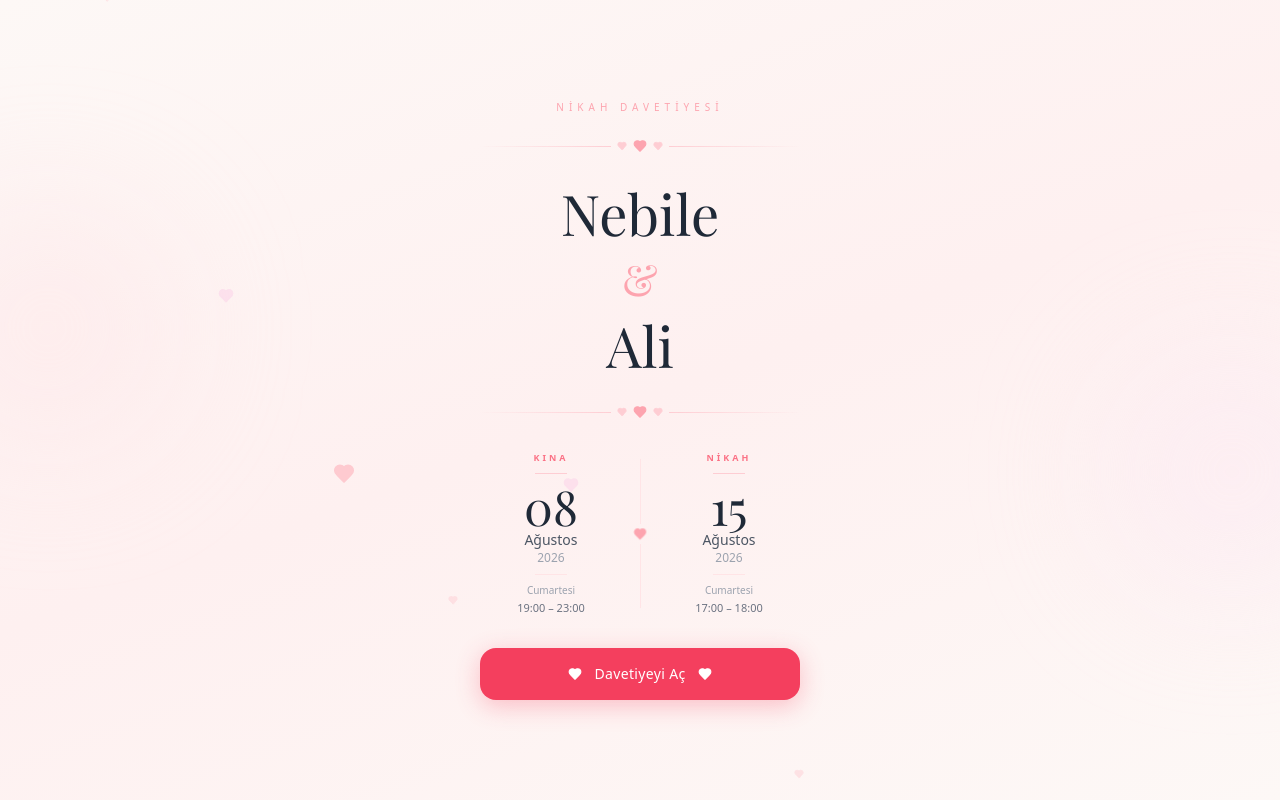
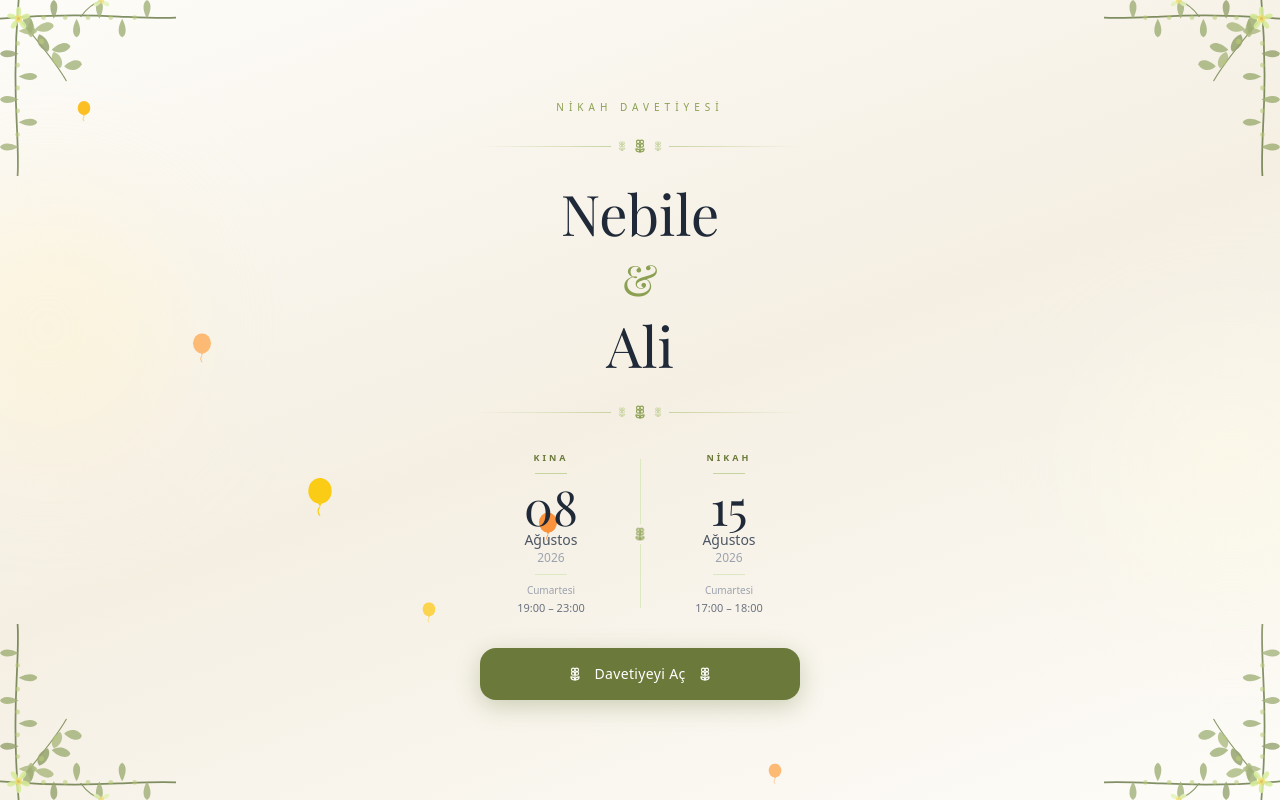
Before and after one commit to yldrmali/personal-event, a React (Vite) app: page / in a window 1280 px wide. Built offline with nearby package versions, Linux system fonts and the light colour scheme; a web font is replaced by a local one.

Commit message:
Apply mediterranean style

```diff
--- a/index.html
+++ b/index.html
@@ -11,7 +11,7 @@
       href="https://fonts.googleapis.com/css2?family=Playfair+Display:ital@0;1&display=swap"
       rel="stylesheet"
     />
-    <title>Nebile & Ali Evleniyor</title>
+    <title>Kına & Düğün Davetiyesi</title>
   </head>
 
   <body>
--- a/src/components/layout/bottom-bar.jsx
+++ b/src/components/layout/bottom-bar.jsx
@@ -73,7 +73,7 @@ const BottomBar = () => {
                 className={cn(
                   "flex flex-col items-center justify-center py-2.5 px-4 rounded-xl transition-all duration-300",
                   "active:bg-gray-100 cursor-pointer min-w-[72px]",
-                  active === item.id ? "bg-rose-50" : "hover:bg-gray-50/80",
+                  active === item.id ? "bg-[#6B7A3A]/10" : "hover:bg-gray-50/80",
                 )}
                 whileTap={{ scale: 0.93 }}
                 onClick={(e) => handleMenuClick(e, item.href, item.id)}
@@ -86,7 +86,7 @@ const BottomBar = () => {
                     className={cn(
                       "h-5 w-5 mb-1 transition-all duration-300",
                       active === item.id
-                        ? "stroke-rose-500 stroke-[2.5px]"
+                        ? "stroke-[#6B7A3A] stroke-[2.5px]"
                         : "stroke-gray-500 stroke-2",
                     )}
                   />
@@ -94,7 +94,7 @@ const BottomBar = () => {
                 <span
                   className={cn(
                     "text-[11px] font-medium transition-all duration-300",
-                    active === item.id ? "text-rose-500" : "text-gray-500",
+                    active === item.id ? "text-[#6B7A3A]" : "text-gray-500",
                   )}
                 >
                   {item.label}
--- a/src/config/config.js
+++ b/src/config/config.js
@@ -1,6 +1,6 @@
 const config = {
   data: {
-    title: "Emre & Hande Evleniyor",
+    title: "Ali & Nebile Evleniyor",
     description:
       "Sizi bu özel günümüzde aramızda görmekten büyük mutluluk duyacağız.",
 
--- a/src/features/invitation/components/hero.jsx
+++ b/src/features/invitation/components/hero.jsx
@@ -1,4 +1,4 @@
-import { Heart } from "lucide-react";
+import { Flower2 } from "lucide-react";
 import { motion } from "framer-motion";
 import { useCallback, useEffect, useState } from "react";
 import { cn } from "@/lib/utils";
@@ -37,7 +37,7 @@ const CountdownTimer = ({ targetDate, scaleIn }) => {
 
   return (
     <div className={cn("w-full space-y-3")}>
-      <p className={cn("text-center text-[9px] uppercase tracking-[4px] text-rose-300")}>
+      <p className={cn("text-center text-[9px] uppercase tracking-[4px] text-[#8BA052]")}>
         Nikaha Kalan
       </p>
       <div className={cn("grid grid-cols-4 gap-2")}>
@@ -49,10 +49,10 @@ const CountdownTimer = ({ targetDate, scaleIn }) => {
             animate="visible"
             className={cn(
               "flex flex-col items-center py-3 rounded-2xl",
-              "bg-white/60 backdrop-blur-sm border border-rose-100/60",
+              "bg-white/60 backdrop-blur-sm border border-[#DCE8C0]/60",
             )}
           >
-            <span className={cn("text-2xl font-serif text-rose-700 leading-none tabular-nums")}>
+            <span className={cn("text-2xl font-serif text-[#4E6228] leading-none tabular-nums")}>
               {String(value).padStart(2, "0")}
             </span>
             <span className={cn("text-[9px] text-gray-400 mt-1 uppercase tracking-wide")}>{label}</span>
@@ -63,19 +63,39 @@ const CountdownTimer = ({ targetDate, scaleIn }) => {
   );
 };
 
-// ── floating hearts ───────────────────────────────────────────────────────────
+// ── balloon svg ───────────────────────────────────────────────────────────────
 
-const FloatingHearts = () => {
-  const [hearts] = useState(() =>
+const BalloonSvg = ({ size, className }) => (
+  <svg
+    width={size}
+    height={Math.round(size * 1.5)}
+    viewBox="0 0 20 30"
+    className={className}
+    fill="currentColor"
+  >
+    <ellipse cx="10" cy="10" rx="9" ry="10" />
+    <polygon points="8.5,19.5 11.5,19.5 10,22" />
+    <path d="M10 22 Q7 25.5 10 29" fill="none" stroke="currentColor" strokeWidth="0.9" />
+  </svg>
+);
+
+// ── floating balloons ─────────────────────────────────────────────────────────
+
+const FloatingBalloons = () => {
+  const [balloons] = useState(() =>
     [...Array(8)].map((_, i) => ({
       left: `${5 + i * 12}%`,
       size: 12 + (i % 3) * 6,
-      color:
-        i % 3 === 0
-          ? "text-rose-200"
-          : i % 3 === 1
-            ? "text-pink-200"
-            : "text-rose-300",
+      colorClass:
+        i % 5 === 0
+          ? "text-amber-400"
+          : i % 5 === 1
+            ? "text-orange-300"
+            : i % 5 === 2
+              ? "text-yellow-400"
+              : i % 5 === 3
+                ? "text-amber-300"
+                : "text-orange-400",
       duration: 7 + (i % 4) * 2,
       delay: i * 0.9,
     })),
@@ -83,17 +103,15 @@ const FloatingHearts = () => {
 
   return (
     <div className={cn("absolute inset-0 overflow-hidden pointer-events-none")}>
-      {hearts.map((h, i) => (
+      {balloons.map((b, i) => (
         <motion.div
           key={i}
-          className={cn("absolute", h.color)}
-          style={{ left: h.left, bottom: "-5%" }}
-          animate={{
-            y: [0, -(typeof window !== "undefined" ? window.innerHeight * 1.15 : 800)],
-          }}
-          transition={{ duration: h.duration, repeat: Infinity, delay: h.delay, ease: "linear" }}
+          className={cn("absolute", b.colorClass)}
+          style={{ left: b.left, bottom: "-5%" }}
+          animate={{ y: [0, -(typeof window !== "undefined" ? window.innerHeight * 1.15 : 800)] }}
+          transition={{ duration: b.duration, repeat: Infinity, delay: b.delay, ease: "linear" }}
         >
-          <Heart style={{ width: h.size, height: h.size }} fill="currentColor" opacity={0.45} />
+          <BalloonSvg size={b.size} />
         </motion.div>
       ))}
     </div>
@@ -102,13 +120,13 @@ const FloatingHearts = () => {
 
 // ── ornament ──────────────────────────────────────────────────────────────────
 
-const HeartDivider = () => (
+const FlowerDivider = () => (
   <div className={cn("flex items-center justify-center gap-1.5")}>
-    <div className={cn("h-px flex-1 bg-gradient-to-r from-transparent to-rose-200")} />
-    <Heart className={cn("w-2.5 h-2.5 text-rose-200")} fill="currentColor" />
-    <Heart className={cn("w-3.5 h-3.5 text-rose-300")} fill="currentColor" />
-    <Heart className={cn("w-2.5 h-2.5 text-rose-200")} fill="currentColor" />
-    <div className={cn("h-px flex-1 bg-gradient-to-l from-transparent to-rose-200")} />
+    <div className={cn("h-px flex-1 bg-gradient-to-r from-transparent to-[#C8D4A0]")} />
+    <Flower2 className={cn("w-2.5 h-2.5 text-[#C8D4A0]")} />
+    <Flower2 className={cn("w-3.5 h-3.5 text-[#8BA052]")} />
+    <Flower2 className={cn("w-2.5 h-2.5 text-[#C8D4A0]")} />
+    <div className={cn("h-px flex-1 bg-gradient-to-l from-transparent to-[#C8D4A0]")} />
   </div>
 );
 
@@ -123,8 +141,7 @@ const PersonBlock = ({ person, role, fadeUp }) => (
       {role === "oğlu" ? "'nin değerli oğlu" : "'nin değerli kızı"}
     </p>
     <p className={cn("text-3xl font-serif text-gray-800 leading-tight")}>
-      {person.firstName}{" "}
-      <span className={cn("font-light text-2xl")}>{person.lastName}</span>
+      {person.firstName}{" "}{person.lastName}
     </p>
   </motion.div>
 );
@@ -144,12 +161,12 @@ export default function Hero() {
       className={cn(
         "min-h-screen flex flex-col items-center justify-center px-6 py-16 text-center relative overflow-hidden",
       )}
-      style={{ background: "linear-gradient(160deg, #fdf8f6 0%, #fef0f0 50%, #fdf8f6 100%)" }}
+      style={{ background: "linear-gradient(160deg, #fdfcf8 0%, #f5efe3 50%, #fdfcf8 100%)" }}
     >
-      <div className={cn("absolute top-1/4 -left-16 w-56 h-56 bg-rose-100/40 rounded-full blur-3xl")} />
-      <div className={cn("absolute bottom-1/4 -right-16 w-56 h-56 bg-pink-100/40 rounded-full blur-3xl")} />
+      <div className={cn("absolute top-1/4 -left-16 w-56 h-56 bg-amber-100/40 rounded-full blur-3xl")} />
+      <div className={cn("absolute bottom-1/4 -right-16 w-56 h-56 bg-yellow-50/50 rounded-full blur-3xl")} />
 
-      {!reduceMotion && <FloatingHearts />}
+      {!reduceMotion && <FloatingBalloons />}
 
       <motion.div
         variants={staggerContainer()}
@@ -159,32 +176,31 @@ export default function Hero() {
       >
         <motion.p
           variants={fade}
-          className={cn("text-[9px] uppercase tracking-[5px] text-rose-300")}
+          className={cn("text-[9px] uppercase tracking-[5px] text-[#8BA052]")}
         >
           Nikah Davetiyesi
         </motion.p>
 
         <motion.div variants={scaleIn}>
-          <HeartDivider />
+          <FlowerDivider />
         </motion.div>
 
-        {/* Family card */}
         <motion.div
           variants={fadeUp}
           className={cn(
-            "bg-white/60 backdrop-blur-sm rounded-3xl border border-rose-100/70 px-6 py-8 space-y-6",
-            "shadow-[0_4px_30px_rgba(244,63,94,0.08)]",
+            "bg-white/60 backdrop-blur-sm rounded-3xl border border-[#DCE8C0]/70 px-6 py-8 space-y-6",
+            "shadow-[0_4px_30px_rgba(107,122,58,0.08)]",
           )}
         >
-          <PersonBlock person={config.groom} role="oğlu" fadeUp={fadeUp} />
+          <PersonBlock person={config.bride} role="kızı" fadeUp={fadeUp} />
 
           <div className={cn("flex items-center justify-center gap-3")}>
-            <div className={cn("h-px flex-1 bg-rose-100")} />
+            <div className={cn("h-px flex-1 bg-[#DCE8C0]")} />
             <motion.div
               animate={
                 reduceMotion
                   ? undefined
-                  : { scale: [1, 1.2, 1], rotate: [0, 10, -10, 0] }
+                  : { scale: [1, 1.2, 1], rotate: [0, 15, -15, 0] }
               }
               transition={
                 reduceMotion
@@ -192,16 +208,16 @@ export default function Hero() {
                   : { duration: LOOP.pulse, repeat: Infinity, ease: EASE.inOut }
               }
             >
-              <Heart className={cn("w-5 h-5 text-rose-400")} fill="currentColor" />
+              <Flower2 className={cn("w-5 h-5 text-[#8BA052]")} />
             </motion.div>
-            <div className={cn("h-px flex-1 bg-rose-100")} />
+            <div className={cn("h-px flex-1 bg-[#DCE8C0]")} />
           </div>
 
-          <PersonBlock person={config.bride} role="kızı" fadeUp={fadeUp} />
+          <PersonBlock person={config.groom} role="oğlu" fadeUp={fadeUp} />
         </motion.div>
 
         <motion.div variants={scaleIn}>
-          <HeartDivider />
+          <FlowerDivider />
         </motion.div>
 
         <CountdownTimer targetDate={config.nikah.date} scaleIn={scaleIn} />
--- a/src/features/invitation/components/landing-page.jsx
+++ b/src/features/invitation/components/landing-page.jsx
@@ -1,7 +1,7 @@
 import { useState } from "react";
 import { useConfig } from "@/features/invitation/hooks/use-config";
 import { motion } from "framer-motion";
-import { Heart } from "lucide-react";
+import { Flower2 } from "lucide-react";
 import {
   useMotionPreset,
   staggerContainer,
@@ -24,57 +24,159 @@ const parseDate = (isoDate) => {
   };
 };
 
+// ── olive branch corner svg ───────────────────────────────────────────────────
+
+const OliveBranch = ({ style }) => (
+  <svg
+    viewBox="0 0 170 170"
+    className="w-full h-full"
+    style={style}
+    fill="none"
+  >
+    {/* Main stems */}
+    <path d="M 0 18 C 35 15 75 14 115 16 C 138 17 155 18 170 17" stroke="#4E6228" strokeWidth="1.7" strokeLinecap="round"/>
+    <path d="M 18 0 C 15 35 14 75 16 115 C 17 138 18 155 17 170" stroke="#4E6228" strokeWidth="1.7" strokeLinecap="round"/>
+    {/* Inner diagonal sub-branch */}
+    <path d="M 22 22 C 38 42 54 60 64 78" stroke="#5D7230" strokeWidth="1.1" strokeLinecap="round"/>
+    {/* Small branch off horizontal */}
+    <path d="M 78 16 C 84 8 90 3 98 1" stroke="#5D7230" strokeWidth="1.0" strokeLinecap="round"/>
+
+    {/* Leaves on horizontal branch – alternating above/below */}
+    {[30, 52, 74, 96, 118, 142].map((x, i) => (
+      i % 2 === 0 ? (
+        <path key={`h${x}`}
+          d={`M ${x} 18 C ${x-5} 27 ${x-4} 34 ${x} 36 C ${x+4} 34 ${x+5} 27 ${x} 18 Z`}
+          fill={i % 3 === 0 ? "#8BA052" : "#7A9245"} opacity="0.82"/>
+      ) : (
+        <path key={`h${x}`}
+          d={`M ${x} 18 C ${x-5} 9 ${x-4} 2 ${x} 0 C ${x+4} 2 ${x+5} 9 ${x} 18 Z`}
+          fill={i % 3 === 1 ? "#6B8038" : "#7A9245"} opacity="0.80"/>
+      )
+    ))}
+
+    {/* Leaves on vertical branch – alternating right/left */}
+    {[30, 52, 74, 96, 118, 142].map((y, i) => (
+      i % 2 === 0 ? (
+        <path key={`v${y}`}
+          d={`M 18 ${y} C 27 ${y-5} 34 ${y-4} 36 ${y} C 34 ${y+4} 27 ${y+5} 18 ${y} Z`}
+          fill={i % 3 === 0 ? "#8BA052" : "#7A9245"} opacity="0.82"/>
+      ) : (
+        <path key={`v${y}`}
+          d={`M 18 ${y} C 9 ${y-5} 2 ${y-4} 0 ${y} C 2 ${y+4} 9 ${y+5} 18 ${y} Z`}
+          fill={i % 3 === 1 ? "#6B8038" : "#7A9245"} opacity="0.80"/>
+      )
+    ))}
+
+    {/* Leaves on diagonal sub-branch */}
+    <path d="M 30 32 C 22 26 20 18 25 14 C 32 17 34 26 30 32 Z" fill="#7A9245" opacity="0.85"/>
+    <path d="M 34 28 C 42 20 50 20 52 25 C 48 32 38 32 34 28 Z" fill="#8BA052" opacity="0.82"/>
+    <path d="M 46 50 C 36 46 34 38 38 33 C 46 36 50 46 46 50 Z" fill="#6B8038" opacity="0.85"/>
+    <path d="M 50 48 C 58 40 66 40 68 45 C 64 52 54 52 50 48 Z" fill="#7A9245" opacity="0.82"/>
+    <path d="M 58 66 C 50 62 48 55 52 50 C 60 53 62 62 58 66 Z" fill="#8BA052" opacity="0.80"/>
+    <path d="M 62 64 C 70 56 78 57 79 62 C 76 69 66 69 62 64 Z" fill="#7A9245" opacity="0.78"/>
+
+    {/* Olive berries – horizontal branch */}
+    {[42, 63, 85, 107, 130].map((x) => (
+      <circle key={`bh${x}`} cx={x} cy={17} r="2.3" fill="#9BB840" opacity="0.55"/>
+    ))}
+    {/* Olive berries – vertical branch */}
+    {[42, 63, 85, 107, 130].map((y) => (
+      <circle key={`bv${y}`} cx={17} cy={y} r="2.3" fill="#9BB840" opacity="0.55"/>
+    ))}
+    {/* Berries on diagonal */}
+    <circle cx="40" cy="40" r="2.5" fill="#A8C040" opacity="0.52"/>
+    <circle cx="54" cy="60" r="2" fill="#9BB840" opacity="0.52"/>
+
+    {/* Corner 5-petal flower at (18, 18) */}
+    <g transform="translate(18,18)">
+      {[0, 72, 144, 216, 288].map((rot) => (
+        <g key={`p${rot}`} transform={`rotate(${rot})`}>
+          <ellipse cx="0" cy="-7" rx="2.5" ry="4.5" fill="#C8E878" opacity="0.88"/>
+        </g>
+      ))}
+      <circle r="3.5" fill="#EDD840" opacity="0.92"/>
+      <circle r="1.5" fill="#C8A820" opacity="0.80"/>
+    </g>
+
+    {/* Tiny 3-petal flower at sub-branch tip */}
+    <g transform="translate(98,1)">
+      {[0, 120, 240].map((rot) => (
+        <g key={`sp${rot}`} transform={`rotate(${rot})`}>
+          <ellipse cx="0" cy="-5" rx="2" ry="3.5" fill="#D8F0A0" opacity="0.85"/>
+        </g>
+      ))}
+      <circle r="2.5" fill="#EDD840" opacity="0.82"/>
+    </g>
+  </svg>
+);
+
+// ── balloon svg ───────────────────────────────────────────────────────────────
+
+const BalloonSvg = ({ size, className }) => (
+  <svg
+    width={size}
+    height={Math.round(size * 1.5)}
+    viewBox="0 0 20 30"
+    className={className}
+    fill="currentColor"
+  >
+    <ellipse cx="10" cy="10" rx="9" ry="10" />
+    <polygon points="8.5,19.5 11.5,19.5 10,22" />
+    <path d="M10 22 Q7 25.5 10 29" fill="none" stroke="currentColor" strokeWidth="0.9" />
+  </svg>
+);
+
 // ── decorative components ─────────────────────────────────────────────────────
 
-const FloatingHearts = () => {
-  const [hearts] = useState(() =>
+const FloatingBalloons = () => {
+  const [balloons] = useState(() =>
     [...Array(10)].map((_, i) => ({
-      left: `${8 + i * 9}%`,
-      size: 10 + (i % 3) * 6,
-      color:
-        i % 3 === 0
-          ? "text-rose-200"
-          : i % 3 === 1
-            ? "text-pink-200"
-            : "text-rose-300",
-      duration: 6 + (i % 4) * 2,
+      left: `${6 + i * 9}%`,
+      size: 14 + (i % 3) * 6,
+      colorClass:
+        i % 5 === 0
+          ? "text-amber-400"
+          : i % 5 === 1
+            ? "text-orange-300"
+            : i % 5 === 2
+              ? "text-yellow-400"
+              : i % 5 === 3
+                ? "text-amber-300"
+                : "text-orange-400",
+      duration: 7 + (i % 4) * 2,
       delay: i * 0.8,
     })),
   );
 
   return (
     <div className={cn("absolute inset-0 overflow-hidden pointer-events-none")}>
-      {hearts.map((h, i) => (
+      {balloons.map((b, i) => (
         <motion.div
           key={i}
-          className={cn("absolute", h.color)}
-          style={{ left: h.left, bottom: "-5%" }}
+          className={cn("absolute", b.colorClass)}
+          style={{ left: b.left, bottom: "-5%" }}
           animate={{ y: [0, -(typeof window !== "undefined" ? window.innerHeight * 1.15 : 800)] }}
           transition={{
-            duration: h.duration,
+            duration: b.duration,
             repeat: Infinity,
-            delay: h.delay,
+            delay: b.delay,
             ease: "linear",
           }}
         >
-          <Heart
-            style={{ width: h.size, height: h.size }}
-            fill="currentColor"
-            opacity={0.5}
-          />
+          <BalloonSvg size={b.size} />
         </motion.div>
       ))}
     </div>
   );
 };
 
-const HeartDivider = ({ className }) => (
+const FlowerDivider = ({ className }) => (
   <div className={cn("flex items-center justify-center gap-1.5", className)}>
-    <div className={cn("h-px flex-1 bg-gradient-to-r from-transparent to-rose-200")} />
-    <Heart className={cn("w-2.5 h-2.5 text-rose-200")} fill="currentColor" />
-    <Heart className={cn("w-3.5 h-3.5 text-rose-300")} fill="currentColor" />
-    <Heart className={cn("w-2.5 h-2.5 text-rose-200")} fill="currentColor" />
-    <div className={cn("h-px flex-1 bg-gradient-to-l from-transparent to-rose-200")} />
+    <div className={cn("h-px flex-1 bg-gradient-to-r from-transparent to-[#C8D4A0]")} />
+    <Flower2 className={cn("w-2.5 h-2.5 text-[#C8D4A0]")} />
+    <Flower2 className={cn("w-3.5 h-3.5 text-[#8BA052]")} />
+    <Flower2 className={cn("w-2.5 h-2.5 text-[#C8D4A0]")} />
+    <div className={cn("h-px flex-1 bg-gradient-to-l from-transparent to-[#C8D4A0]")} />
   </div>
 );
 
@@ -84,11 +186,11 @@ const EventColumn = ({ label, event }) => {
   const { day, month, year, weekday } = parseDate(event.date);
   return (
     <div className={cn("flex-1 flex flex-col items-center gap-2 text-center")}>
-      <p className={cn("text-[9px] uppercase tracking-[3px] text-rose-400 font-semibold")}>
+      <p className={cn("text-[9px] uppercase tracking-[3px] font-semibold text-[#6B7A3A]")}>
         {label}
       </p>
 
-      <div className={cn("h-px w-8 bg-rose-200")} />
+      <div className={cn("h-px w-8 bg-[#C8D4A0]")} />
 
       <div className={cn("space-y-0")}>
         <p className={cn("text-5xl font-serif text-gray-800 leading-none tabular-nums")}>
@@ -100,7 +202,7 @@ const EventColumn = ({ label, event }) => {
         <p className={cn("text-xs text-gray-400")}>{year}</p>
       </div>
 
-      <div className={cn("h-px w-8 bg-rose-100")} />
+      <div className={cn("h-px w-8 bg-[#DCE8C0]")} />
 
       <div className={cn("space-y-0.5")}>
         <p className={cn("text-[10px] text-gray-400 capitalize")}>{weekday}</p>
@@ -127,16 +229,28 @@ const LandingPage = ({ onOpenInvitation }) => {
       initial="hidden"
       animate="visible"
       className={cn("min-h-screen relative overflow-hidden")}
-      style={{ background: "linear-gradient(160deg, #fdf8f6 0%, #fef0f0 50%, #fdf8f6 100%)" }}
+      style={{ background: "linear-gradient(160deg, #fdfcf8 0%, #f5efe3 50%, #fdfcf8 100%)" }}
     >
+      {/* Olive branch corner decorations */}
+      <div className="absolute top-0 left-0 w-44 h-44 pointer-events-none opacity-70">
+        <OliveBranch />
+      </div>
+      <div className="absolute top-0 right-0 w-44 h-44 pointer-events-none opacity-70">
+        <OliveBranch style={{ transform: "scaleX(-1)" }} />
+      </div>
+      <div className="absolute bottom-0 left-0 w-44 h-44 pointer-events-none opacity-70">
+        <OliveBranch style={{ transform: "scaleY(-1)" }} />
+      </div>
+      <div className="absolute bottom-0 right-0 w-44 h-44 pointer-events-none opacity-70">
+        <OliveBranch style={{ transform: "scale(-1,-1)" }} />
+      </div>
+
       {/* Soft glow blobs */}
-      <div className={cn("absolute top-1/4 -left-20 w-64 h-64 bg-rose-100/40 rounded-full blur-3xl")} />
-      <div className={cn("absolute bottom-1/4 -right-20 w-64 h-64 bg-pink-100/40 rounded-full blur-3xl")} />
+      <div className={cn("absolute top-1/4 -left-20 w-64 h-64 bg-amber-100/40 rounded-full blur-3xl")} />
+      <div className={cn("absolute bottom-1/4 -right-20 w-64 h-64 bg-yellow-50/50 rounded-full blur-3xl")} />
 
-      {/* Floating hearts */}
-      {!reduceMotion && <FloatingHearts />}
+      {!reduceMotion && <FloatingBalloons />}
 
-      {/* Content */}
       <div className={cn("relative z-10 min-h-screen flex flex-col items-center justify-center px-6 py-12")}>
         <motion.div
           variants={staggerContainer()}
@@ -145,25 +259,20 @@ const LandingPage = ({ onOpenInvitation }) => {
           className={cn("w-full max-w-xs")}
         >
 
-          {/* Label */}
           <motion.p
             variants={fade}
-            className={cn("text-center text-[10px] uppercase tracking-[5px] text-rose-300 mb-6")}
+            className={cn("text-center text-[10px] uppercase tracking-[5px] text-[#8BA052] mb-6")}
           >
             Nikah Davetiyesi
           </motion.p>
 
-          {/* Top ornament */}
           <motion.div variants={scaleIn}>
-            <HeartDivider className={cn("mb-8")} />
+            <FlowerDivider className={cn("mb-8")} />
           </motion.div>
 
-          {/* Couple names */}
           <motion.div variants={fadeUp} className={cn("text-center mb-8")}>
             <h1
-              className={cn(
-                "font-serif text-gray-800 leading-none",
-              )}
+              className={cn("font-serif text-gray-800 leading-none")}
               style={{ fontSize: "clamp(2.5rem, 10vw, 3.5rem)" }}
             >
               {config.bride.firstName}
@@ -171,7 +280,7 @@ const LandingPage = ({ onOpenInvitation }) => {
             <motion.p
               animate={reduceMotion ? undefined : { scale: [1, 1.12, 1] }}
               transition={reduceMotion ? undefined : { duration: LOOP.pulse, repeat: Infinity, ease: EASE.inOut }}
-              className={cn("font-serif text-rose-300 my-2")}
+              className={cn("font-serif text-[#8BA052] my-2")}
               style={{ fontSize: "clamp(1.75rem, 7vw, 2.5rem)" }}
             >
               &amp;
@@ -184,31 +293,27 @@ const LandingPage = ({ onOpenInvitation }) => {
             </h1>
           </motion.div>
 
-          {/* Bottom ornament */}
           <motion.div variants={scaleIn}>
-            <HeartDivider className={cn("mb-8")} />
+            <FlowerDivider className={cn("mb-8")} />
           </motion.div>
 
-          {/* Dates */}
           <motion.div variants={fadeUp} className={cn("flex items-center mb-8")}>
             <EventColumn label="Kına" event={config.kina} />
 
-            {/* Vertical divider */}
             <div className={cn("flex flex-col items-center gap-1 self-stretch py-2 mx-3")}>
-              <div className={cn("flex-1 w-px bg-rose-100")} />
+              <div className={cn("flex-1 w-px bg-[#DCE8C0]")} />
               <motion.div
                 animate={reduceMotion ? undefined : { scale: [1, 1.2, 1] }}
                 transition={reduceMotion ? undefined : { duration: LOOP.pulse, repeat: Infinity, ease: EASE.inOut }}
               >
-                <Heart className={cn("w-3 h-3 text-rose-300")} fill="currentColor" />
+                <Flower2 className={cn("w-3 h-3 text-[#8BA052]")} />
               </motion.div>
-              <div className={cn("flex-1 w-px bg-rose-100")} />
+              <div className={cn("flex-1 w-px bg-[#DCE8C0]")} />
             </div>
 
             <EventColumn label="Nikah" event={config.nikah} />
           </motion.div>
 
-          {/* CTA button */}
           <motion.div variants={fadeUp}>
             <motion.button
               whileHover={{ scale: 1.02 }}
@@ -216,15 +321,15 @@ const LandingPage = ({ onOpenInvitation }) => {
               onClick={onOpenInvitation}
               className={cn(
                 "w-full py-4 rounded-2xl text-sm font-medium tracking-wide",
-                "bg-rose-500 text-white",
-                "shadow-[0_6px_24px_rgba(244,63,94,0.30)]",
-                "hover:bg-rose-600 transition-colors duration-300",
+                "bg-[#6B7A3A] text-white",
+                "shadow-[0_6px_24px_rgba(107,122,58,0.32)]",
+                "hover:bg-[#5A6830] transition-colors duration-300",
                 "flex items-center justify-center gap-3",
               )}
             >
-              <Heart className={cn("w-3.5 h-3.5")} fill="currentColor" />
+              <Flower2 className={cn("w-3.5 h-3.5")} />
               <span>Davetiyeyi Aç</span>
-              <Heart className={cn("w-3.5 h-3.5")} fill="currentColor" />
+              <Flower2 className={cn("w-3.5 h-3.5")} />
             </motion.button>
           </motion.div>
 
```
Also changed, not shown: src/features/location/components/location.jsx (+25 -28 lines).
